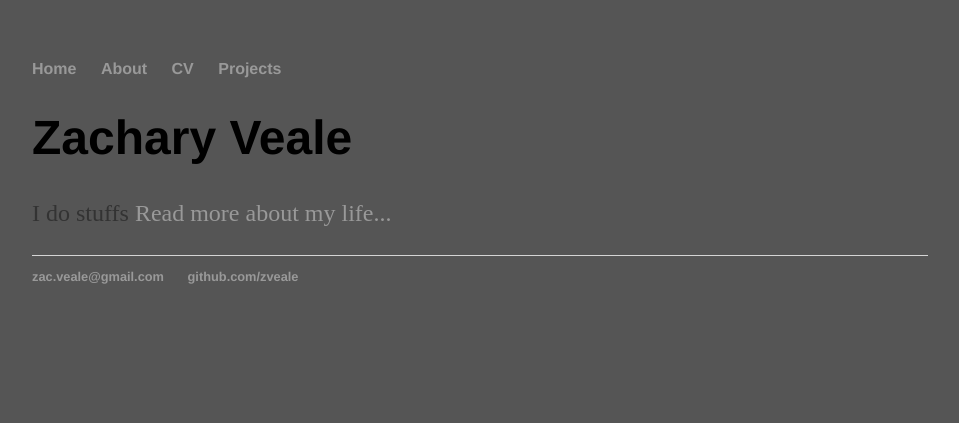
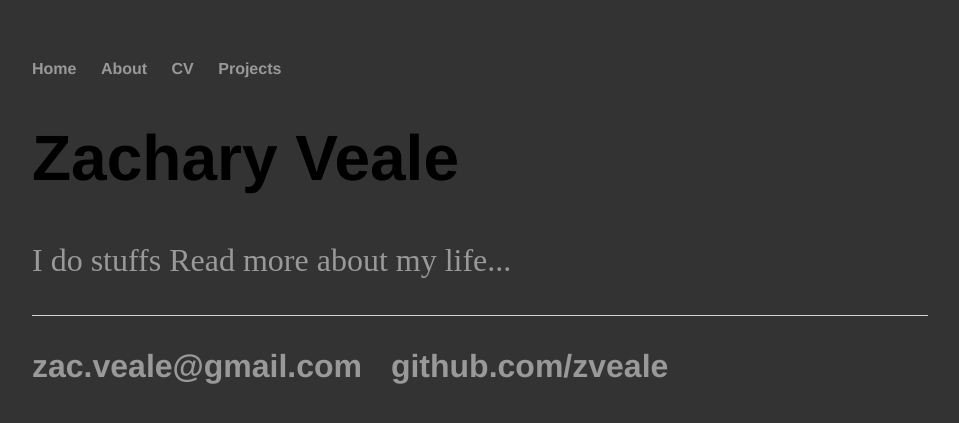
Before and after one commit to zveale/zveale.github.io, a Jekyll site: the page built from index.html, in a window 1280 px wide. Shown: the top 423 px of the page, without its empty margins (160-1119 px from the left). Built offline with Jekyll 4.4.1, drawn with Linux system fonts in a browser that asks for light colours.

Commit message:
Update main.css

```diff
--- a/css/main.css
+++ b/css/main.css
@@ -1,5 +1,5 @@
 body {
-    background-color:#555;
+    background-color:#333;
     margin: 60px auto;
     width: 70%;
 }
@@ -21,17 +21,17 @@ a:hover {
     text-decoration: underline;
 }
 h1 {
-    font-size: 3em;
+    font-size: 4em;
     font-family:'Helvetica', 'Arial', 'Sans-Serif';
 }
 p {
-    font-size: 1.5em;
+    font-size: 2.0em;
     line-height: 1.4em;
-    color: #333;
+    color: #999;
 }
 footer {
     border-top: 1px solid #d5d5d5;
-    font-size: .8em;
+    font-size: 2.0em;
 }
 
 ul.posts {
```
